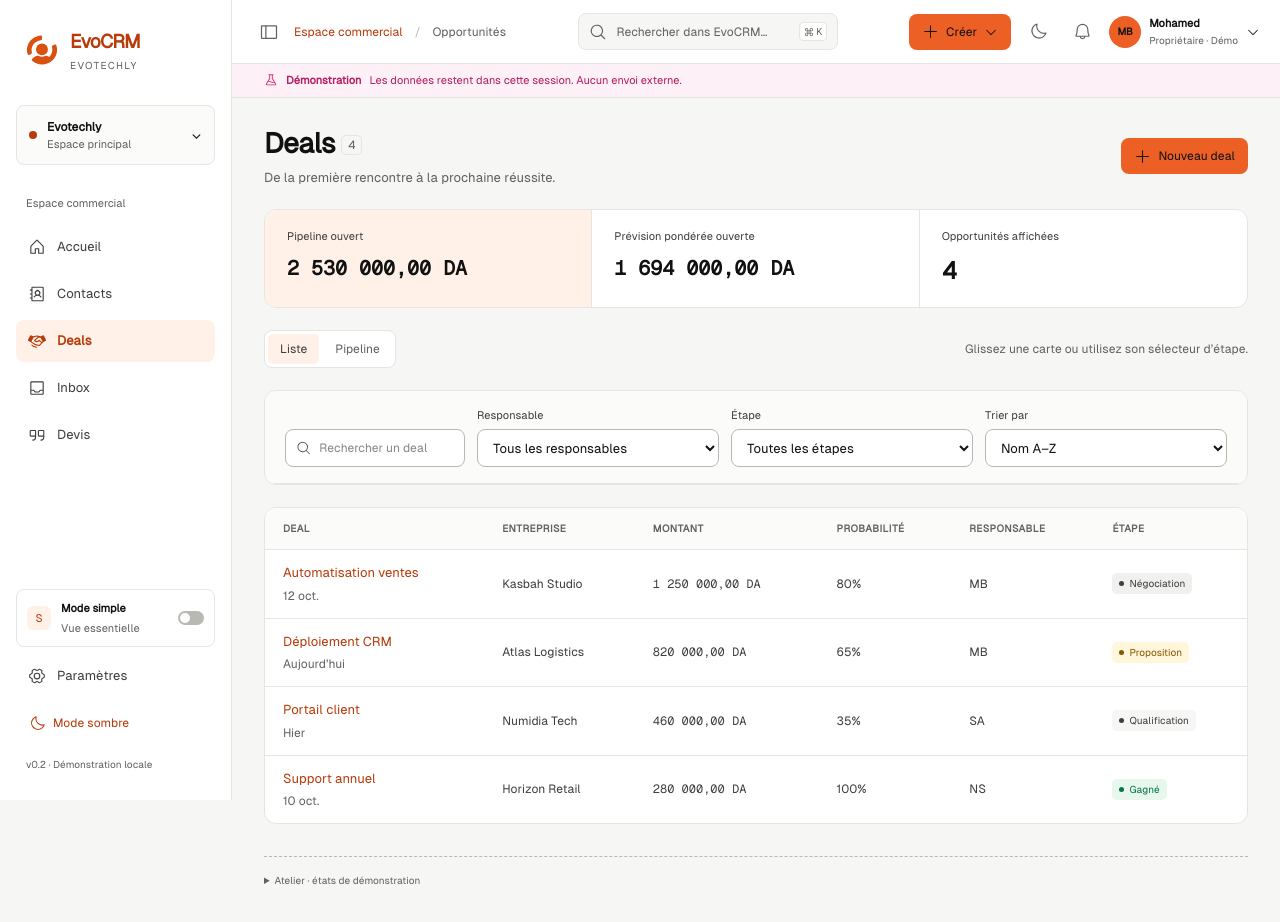
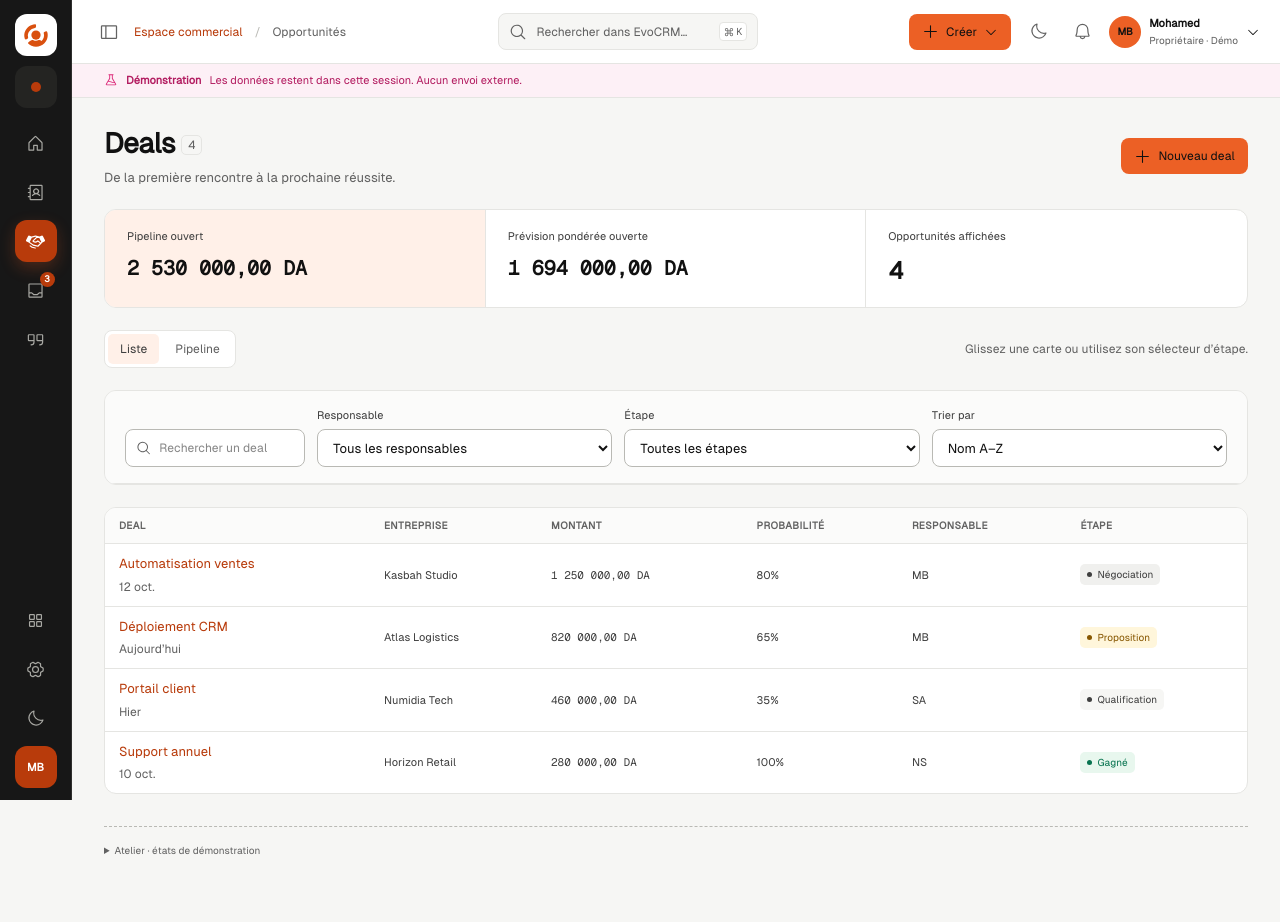
Before and after one commit to Evotechly/evocrm-front, a React (Vite) app: page /crm/deals in a window 1280 px wide. Shown: the top 922 px of the page. After the commit the page ends 898 px from the top, so only its background shows below. Built offline with nearby package versions, Linux system fonts and the light colour scheme.

Commit message:
feat: refine unified dashboard density and hierarchy

```diff
--- a/src/app/providers/CrmProvider.tsx
+++ b/src/app/providers/CrmProvider.tsx
@@ -26,6 +26,18 @@ export interface ThreadRecord extends InboxThread {
   assignee: string;
   nextAction: string;
 }
+export interface SessionUser {
+  displayName: string;
+  initials: string;
+  role: string;
+  workspace: string;
+}
+export const defaultUser: SessionUser = {
+  displayName: 'Mohamed',
+  initials: 'MB',
+  role: 'Propriétaire · Démo',
+  workspace: 'Evotechly',
+};
 export interface SessionData {
   contacts: Contact[];
   deals: Deal[];
@@ -74,7 +86,7 @@ const defaultPermissions: Permission[] = [
   'quotes.view',
   'settings.manage',
 ];
-function useSession(data: SessionData, permissions: Permission[]) {
+function useSession(data: SessionData, permissions: Permission[], user: SessionUser) {
   const [contacts, setContacts] = useState(data.contacts);
   const [deals, setDeals] = useState(data.deals);
   const [quotes, setQuotes] = useState(data.quotes);
@@ -91,6 +103,7 @@ function useSession(data: SessionData, permissions: Permission[]) {
     setThreads,
     notice,
     notify: setNotice,
+    user,
     can: (p: Permission) => permissions.includes(p),
   };
 }
@@ -100,8 +113,9 @@ export function CrmProvider({
   children,
   data = initialData,
   permissions = defaultPermissions,
-}: PropsWithChildren<{ data?: SessionData; permissions?: Permission[] }>) {
-  const value = useSession(data, permissions);
+  user = defaultUser,
+}: PropsWithChildren<{ data?: SessionData; permissions?: Permission[]; user?: SessionUser }>) {
+  const value = useSession(data, permissions, user);
   return <Context.Provider value={value}>{children}</Context.Provider>;
 }
 export function useCrm() {
--- a/src/components/navigation/Sidebar.tsx
+++ b/src/components/navigation/Sidebar.tsx
@@ -16,8 +16,8 @@ import {
 import type { Icon } from '@phosphor-icons/react';
 import { useLocation } from 'react-router-dom';
 import { useNavigation } from '@/app/providers/NavigationProvider';
+import { useCrm } from '@/app/providers/CrmProvider';
 import { useTheme } from '@/app/providers/ThemeProvider';
-import { Button } from '@/components/ui';
 import { Popover } from '@/components/ui/Overlays';
 
 type NavItem = { label: string; path: string; icon: Icon; simple: boolean };
@@ -46,60 +46,65 @@ export function Sidebar({
   const { pathname } = useLocation();
   const { navigate } = useNavigation();
   const { theme, toggleTheme } = useTheme();
+  const { user } = useCrm();
   const items = advanced ? [...simpleNav, ...advancedNav] : simpleNav;
   return (
-    <aside className="sidebar">
-      <div className="brand-lockup">
-        <img className="brand-logo" src="/evotechly.svg" alt="Evotechly" />
-        <span>
-          <strong>EvoCRM</strong>
-          <small>EVOTECHLY</small>
-        </span>
+    <aside className="sidebar" aria-label="Navigation EvoCRM">
+      <div className="rail-brand" title="EvoCRM">
+        <img src="/evotechly.svg" alt="EvoCRM" />
       </div>
       <WorkspaceSwitcher />
-      <div className="nav-label">Espace commercial</div>
-      <nav aria-label="Navigation principale">
-        {items.map(({ label, path, icon: Icon }) => (
+      <nav className="rail-nav" aria-label="Navigation principale">
+        {items.map(({ label, path, icon: Icon }) => {
+          const active = path === '/dashboard' ? pathname === path : pathname.startsWith(path);
+          return (
             <button
               key={path}
-            aria-current={pathname === path ? 'page' : undefined}
-            className={`nav-item ${pathname === path ? 'active' : ''}`}
+              aria-current={active ? 'page' : undefined}
+              aria-label={label}
+              title={label}
+              className={`rail-item ${active ? 'active' : ''}`}
               onClick={() => navigate(path)}
             >
-            <Icon size={18} weight={pathname.startsWith(path) ? 'fill' : 'regular'} />
-            <span>{label}</span>
+              <Icon size={19} weight={active ? 'fill' : 'regular'} />
+              {label === 'Inbox' && <span className="rail-count">3</span>}
             </button>
-        ))}
+          );
+        })}
       </nav>
-      <div className="sidebar-spacer" />
-      <button className="mode-toggle" onClick={onToggleAdvanced}>
-        <span className="mode-pill">{advanced ? 'A' : 'S'}</span>
-        <span>
-          <strong>{advanced ? 'Mode avancé' : 'Mode simple'}</strong>
-          <small>{advanced ? 'Fonctions étendues' : 'Vue essentielle'}</small>
-        </span>
-        <span className="toggle-track">
-          <span className={advanced ? 'toggle-thumb on' : 'toggle-thumb'} />
-        </span>
+      <div className="rail-footer">
+        <button
+          className={`rail-item ${advanced ? 'active' : ''}`}
+          aria-label={advanced ? 'Mode simple' : 'Mode avancé'}
+          title={advanced ? 'Mode simple' : 'Mode avancé'}
+          onClick={onToggleAdvanced}
+        >
+          <SquaresFour size={19} />
         </button>
-      <button className="nav-item" onClick={() => navigate('/settings')}>
-        <GearSix size={18} />
-        <span>Paramètres</span>
+        <button
+          className="rail-item"
+          aria-label="Paramètres"
+          title="Paramètres"
+          onClick={() => navigate('/settings')}
+        >
+          <GearSix size={19} />
         </button>
-      <Button
-        variant="ghost"
-        className="theme-button"
+        <button
+          className="rail-item"
+          aria-label={theme === 'light' ? 'Mode sombre' : 'Mode clair'}
+          title={theme === 'light' ? 'Mode sombre' : 'Mode clair'}
           onClick={toggleTheme}
-        aria-label={
-          theme === 'light'
-            ? 'Thème sombre dans la barre latérale'
-            : 'Thème clair dans la barre latérale'
-        }
         >
-        {theme === 'light' ? <Moon size={17} /> : <Sun size={17} />}
-        <span>{theme === 'light' ? 'Mode sombre' : 'Mode clair'}</span>
-      </Button>
-      <div className="sidebar-footnote">v0.2 · Démonstration locale</div>
+          {theme === 'light' ? <Moon size={19} /> : <Sun size={19} />}
+        </button>
+        <button
+          className="rail-profile"
+          aria-label={`Profil ${user.displayName}`}
+          title={`${user.displayName} · ${user.role}`}
+        >
+          {user.initials}
+        </button>
+      </div>
     </aside>
   );
 }
@@ -109,7 +114,11 @@ export function WorkspaceSwitcher() {
     <Popover
       label="Espace de travail"
       trigger={
-        <button className="workspace-switcher">
+        <button
+          className="workspace-switcher"
+          aria-label="Changer d’espace de travail"
+          title="Evotechly · Espace principal"
+        >
           <span className="workspace-dot" />
           <span>
             <strong>Evotechly</strong>
--- a/src/pages/dashboard/DashboardPage.tsx
+++ b/src/pages/dashboard/DashboardPage.tsx
@@ -1,5 +1,5 @@
 import { useState } from 'react';
-import { ArrowRight, Plus, Sun } from '@phosphor-icons/react';
+import { ArrowRight, Sun } from '@phosphor-icons/react';
 import { useNavigation } from '@/app/providers/NavigationProvider';
 import { useCrm } from '@/app/providers/CrmProvider';
 import { Button } from '@/components/ui';
@@ -11,7 +11,7 @@ export { StatCard as KPICard } from '@/components/data-display/StatCard';
 
 export function DashboardPage() {
   const { navigate } = useNavigation();
-  const { deals, quotes } = useCrm();
+  const { deals, quotes, threads, user } = useCrm();
   const state = usePreviewState();
   const [range, setRange] = useState('all');
   const [done, setDone] = useState<string[]>([]);
@@ -38,25 +38,23 @@ export function DashboardPage() {
   return (
     <ScreenState permission="crm.view">
       <section className="page-stack" data-screen-id="SCR-HOME-001">
-        <div className="page-heading">
+        <div className="dashboard-command-header">
           <div>
             <h1>
-              Bonjour Mohamed <Sun size={24} className="wave" aria-hidden="true" />
+              Bonjour {user.displayName} <Sun size={24} className="wave" aria-hidden="true" />
             </h1>
             <p className="muted">Voici ce qui mérite votre attention aujourd’hui.</p>
           </div>
-          <Select label="Période des deals" value={range} onChange={(e) => setRange(e.target.value)}>
-            <option value="all">Toutes les données</option>
-            <option value="week">7 derniers jours · démo</option>
-            <option value="today">Aujourd’hui</option>
-          </Select>
-        </div>
-        <div className="dashboard-topline">
-          <p className="dashboard-subtitle">Centre de commande · Evotechly</p>
-          <div className="dashboard-shortcuts">
-            <Button onClick={() => navigate('/crm/contacts?create=1')}>
-              <Plus size={14} /> Ajouter un contact
-            </Button>
+          <div className="dashboard-command-actions">
+            <Select
+              label="Période des deals"
+              value={range}
+              onChange={(e) => setRange(e.target.value)}
+            >
+              <option value="all">Toutes les données</option>
+              <option value="week">7 derniers jours · démo</option>
+              <option value="today">Aujourd’hui</option>
+            </Select>
             <Button onClick={() => navigate('/crm/deals/board')}>
               Ouvrir le pipeline <ArrowRight size={14} />
             </Button>
@@ -71,6 +69,7 @@ export function DashboardPage() {
           total={total}
           conversionRate={conversionRate}
           wonTotal={won.reduce((sum, deal) => sum + deal.value, 0)}
+          priorityConversations={threads.filter((thread) => thread.unread).length}
           onToggleTask={(id) =>
             setDone((items) =>
               items.includes(id) ? items.filter((value) => value !== id) : [...items, id],
--- a/src/styles/index.css
+++ b/src/styles/index.css
@@ -956,31 +956,6 @@ tbody tr:hover td {
   display: grid;
   gap: 20px;
 }
-.workspace-hero {
-  display: flex;
-  align-items: flex-end;
-  justify-content: space-between;
-  gap: 24px;
-  padding: 24px;
-  border: 1px solid var(--color-border);
-  border-radius: var(--radius-md);
-  background: var(--color-surface);
-}
-.workspace-hero h2 {
-  margin: 6px 0 6px;
-  font-size: 22px;
-  letter-spacing: -0.03em;
-}
-.workspace-hero p {
-  max-width: 560px;
-  margin: 0;
-}
-.workspace-hero-actions {
-  display: flex;
-  gap: 8px;
-  flex-wrap: wrap;
-  justify-content: flex-end;
-}
 .guided-actions {
   border: 1px solid var(--color-border);
   border-radius: var(--radius-md);
@@ -1022,7 +997,9 @@ tbody tr:hover td {
   background: var(--color-surface-raised);
   color: var(--color-ink);
   text-align: left;
-  transition: border-color var(--motion-fast) var(--ease-standard), transform var(--motion-fast) var(--ease-standard);
+  transition:
+    border-color var(--motion-fast) var(--ease-standard),
+    transform var(--motion-fast) var(--ease-standard);
 }
 .guided-action-card:hover {
   border-color: var(--color-brand);
@@ -1075,7 +1052,9 @@ tbody tr:hover td {
   background: var(--color-surface);
   color: var(--color-ink);
   text-align: left;
-  transition: border-color var(--motion-fast) var(--ease-standard), transform var(--motion-fast) var(--ease-standard);
+  transition:
+    border-color var(--motion-fast) var(--ease-standard),
+    transform var(--motion-fast) var(--ease-standard);
 }
 .unified-kpi:hover {
   border-color: var(--color-brand);
@@ -1279,7 +1258,9 @@ tbody tr:hover td {
 .priority-deals-head,
 .priority-deal-row {
   display: grid;
-  grid-template-columns: minmax(180px, 1.5fr) minmax(110px, 0.8fr) minmax(120px, 0.9fr) minmax(100px, 0.6fr) minmax(150px, 1fr);
+  grid-template-columns:
+    minmax(180px, 1.5fr) minmax(110px, 0.8fr) minmax(120px, 0.9fr) minmax(100px, 0.6fr)
+    minmax(150px, 1fr);
   gap: 14px;
   align-items: center;
   min-width: 760px;
@@ -1328,18 +1309,6 @@ tbody tr:hover td {
   padding: 18px;
   color: var(--color-muted);
   font-size: 12px;
-}
-.unified-proof-row {
-  display: flex;
-  justify-content: space-between;
-  gap: 12px;
-  color: var(--color-muted);
-  font-size: 10px;
-}
-.unified-proof-row > span:first-child {
-  display: flex;
-  align-items: center;
-  gap: 7px;
 }
 .dashboard-shortcuts {
   display: flex;
@@ -2487,21 +2456,6 @@ tbody tr:hover td {
   .dashboard-heading-controls .field {
     flex: 1 1 100%;
   }
-  .workspace-hero {
-    align-items: flex-start;
-    flex-direction: column;
-    padding: 18px;
-  }
-  .workspace-hero h2 {
-    font-size: 20px;
-  }
-  .workspace-hero-actions {
-    width: 100%;
-    justify-content: stretch;
-  }
-  .workspace-hero-actions .button {
-    flex: 1;
-  }
   .guided-actions {
     padding: 14px;
   }
@@ -2537,10 +2491,6 @@ tbody tr:hover td {
     grid-template-columns: repeat(3, minmax(170px, 1fr));
     padding: 14px;
     overflow-x: auto;
-  }
-  .unified-proof-row {
-    align-items: flex-start;
-    flex-direction: column;
   }
   .page-heading h1 {
     font-size: 26px;
@@ -2776,6 +2726,132 @@ tbody tr:hover td {
     max-width: calc(100vw - 24px);
   }
 }
+
+/* Compact global app rail, matching the HubSpot/Salesforce navigation pattern. */
+.desktop-sidebar {
+  flex: 0 0 72px;
+}
+.desktop-sidebar > .sidebar {
+  width: 72px;
+  min-height: 100dvh;
+  height: 100dvh;
+  display: flex;
+  align-items: center;
+  gap: 10px;
+  padding: 14px 10px 12px;
+  overflow-y: auto;
+  border-right: 1px solid #2f2f2d;
+  background: #171717;
+  color: #f7f7f5;
+}
+.desktop-sidebar .rail-brand {
+  display: grid;
+  place-items: center;
+  width: 42px;
+  height: 42px;
+  flex: 0 0 42px;
+  border-radius: 12px;
+  background: #ffffff;
+}
+.desktop-sidebar .rail-brand img {
+  width: 28px;
+  height: 28px;
+  object-fit: contain;
+}
+.desktop-sidebar .workspace-switcher {
+  width: 42px;
+  height: 42px;
+  min-height: 42px;
+  justify-content: center;
+  padding: 0;
+  border: 0;
+  border-radius: 12px;
+  background: #242422;
+}
+.desktop-sidebar .workspace-switcher > span:not(.workspace-dot) {
+  display: none;
+}
+.desktop-sidebar .workspace-dot {
+  width: 10px;
+  height: 10px;
+}
+.desktop-sidebar .rail-nav,
+.desktop-sidebar .rail-footer {
+  display: grid;
+  justify-items: center;
+  gap: 7px;
+  width: 100%;
+  margin: 0;
+}
+.desktop-sidebar .rail-nav {
+  margin-top: 4px;
+}
+.desktop-sidebar .rail-footer {
+  margin-top: auto;
+}
+.desktop-sidebar .rail-item,
+.desktop-sidebar .rail-profile {
+  position: relative;
+  display: grid;
+  place-items: center;
+  width: 42px;
+  height: 42px;
+  padding: 0;
+  border: 0;
+  border-radius: 12px;
+  background: transparent;
+  color: #a8a8a3;
+  transition:
+    background var(--motion-fast) var(--ease-standard),
+    color var(--motion-fast) var(--ease-standard),
+    transform var(--motion-fast) var(--ease-standard);
+}
+.desktop-sidebar .rail-item:hover,
+.desktop-sidebar .rail-profile:hover {
+  background: #2a2a28;
+  color: #ffffff;
+  transform: translateY(-1px);
+}
+.desktop-sidebar .rail-item.active {
+  background: var(--color-brand);
+  color: var(--color-on-brand);
+  box-shadow: 0 6px 16px rgb(241 90 35 / 24%);
+}
+.desktop-sidebar .rail-count {
+  position: absolute;
+  top: 3px;
+  right: 2px;
+  display: grid;
+  place-items: center;
+  min-width: 15px;
+  height: 15px;
+  padding: 0 3px;
+  border-radius: 999px;
+  background: var(--color-brand);
+  color: #ffffff;
+  font-size: 9px;
+  font-weight: 700;
+}
+.desktop-sidebar .rail-profile {
+  background: var(--color-brand);
+  color: var(--color-on-brand);
+  font-size: 11px;
+  font-weight: 700;
+}
+.sidebar-collapsed .desktop-sidebar {
+  flex-basis: 72px;
+}
+.sidebar-collapsed .desktop-sidebar > .sidebar {
+  width: 72px;
+}
+@media (max-width: 900px) {
+  .modal-content.drawer .sidebar {
+    width: 72px;
+    min-height: auto;
+    height: auto;
+    margin: 0 auto;
+  }
+}
 @media (max-width: 479px) {
   .contacts-desktop-table {
     display: none;
@@ -2894,3 +2970,135 @@ input[type='number'] {
   font-size: inherit;
   color: inherit;
 }
+
+/* Dashboard visual refinement: put business signal before presentation. */
+.dashboard-command-header {
+  display: flex;
+  align-items: flex-end;
+  justify-content: space-between;
+  gap: 20px;
+  padding: 2px 0 4px;
+}
+.dashboard-command-header h1 {
+  margin: 0 0 5px;
+  font-size: 26px;
+}
+.dashboard-command-header p {
+  margin: 0;
+  font-size: 12px;
+}
+.dashboard-command-actions {
+  display: flex;
+  align-items: flex-end;
+  gap: 10px;
+  flex-wrap: wrap;
+}
+.dashboard-command-actions .field {
+  min-width: 190px;
+}
+.unified-dashboard-layout {
+  gap: 14px;
+}
+.guided-actions {
+  padding: 14px;
+}
+.guided-actions-heading {
+  margin-bottom: 10px;
+}
+.guided-action-card {
+  min-height: 70px;
+  padding: 11px;
+}
+.guided-action-card small {
+  margin-top: 3px;
+}
+.unified-kpi {
+  gap: 5px;
+  padding: 13px 15px;
+}
+.unified-kpi strong {
+  font-size: 19px;
+}
+.unified-kpi strong.money {
+  font-size: 17px;
+}
+.unified-dashboard-grid {
+  gap: 14px;
+}
+.unified-dashboard-grid .panel-header {
+  min-height: 48px;
+  padding: 12px 16px;
+}
+.pipeline-layout-summary > div {
+  gap: 5px;
+  padding: 12px 14px;
+}
+.pipeline-layout-summary strong {
+  font-size: 17px;
+}
+.pipeline-mini-board {
+  gap: 8px;
+  padding: 12px;
+}
+.pipeline-mini-column {
+  padding: 8px;
+}
+.pipeline-mini-card {
+  padding: 8px;
+}
+.activity-feed {
+  padding: 0 16px 8px;
+}
+.activity-feed-item {
+  padding: 12px 0;
+}
+.activity-task {
+  padding: 11px 0;
+}
+.priority-deal-link {
+  display: grid;
+  gap: 3px;
+  padding: 0;
+  color: var(--color-ink);
+  font-size: 12px;
+  font-weight: 500;
+}
+.priority-deal-link:hover {
+  color: var(--color-brand);
+  text-decoration: none;
+}
+.priority-deal-link small {
+  color: var(--color-muted);
+  font-size: 10px;
+  font-weight: 400;
+}
+.panel .table-wrap th,
+.panel .table-wrap td {
+  padding: 10px 14px;
+}
+.panel .table-wrap td {
+  font-size: 11px;
+}
+
+@media (max-width: 600px) {
+  .dashboard-command-header {
+    align-items: stretch;
+    flex-direction: column;
+    gap: 12px;
+  }
+  .dashboard-command-header h1 {
+    font-size: 24px;
+  }
+  .dashboard-command-actions {
+    align-items: stretch;
+    width: 100%;
+  }
+  .dashboard-command-actions .field,
+  .dashboard-command-actions .button {
+    flex: 1 1 100%;
+    min-width: 0;
+  }
+  .guided-action-card {
+    min-height: 64px;
+  }
+}
```
Also changed, not shown: src/components/navigation/Header.tsx (+8 -6 lines), src/pages/dashboard/UnifiedDashboardLayout.tsx (+89 -52 lines), 2 other files (tests, documents, lock files or other folders). Lines whose indentation alone changed are shown as unchanged.
